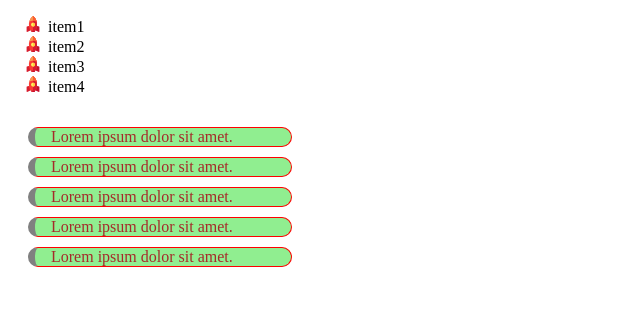
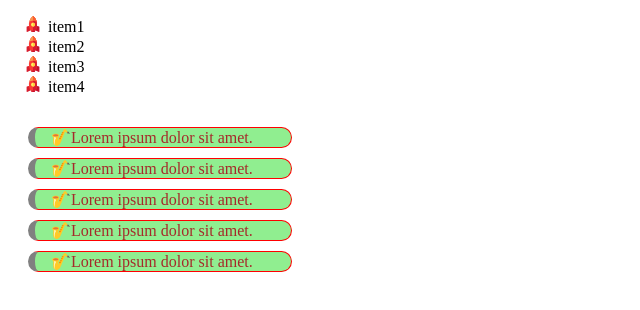
Before and after one commit to berkayoren/html10.08, a plain HTML site: page list.html in a window 1280 px wide. Shown: the whole page, without its empty margins (0-640 px from the left). Drawn offline with Linux system fonts and the light colour scheme.

Commit message:
final commit of list

```diff
--- a/list.html
+++ b/list.html
@@ -44,6 +44,9 @@
             border-left: 7px solid lightgreen;
             cursor: pointer;
         }
+        ol li::before{
+            content: "🎷";
+        }
     </style>
 </head>
 <body>
```
